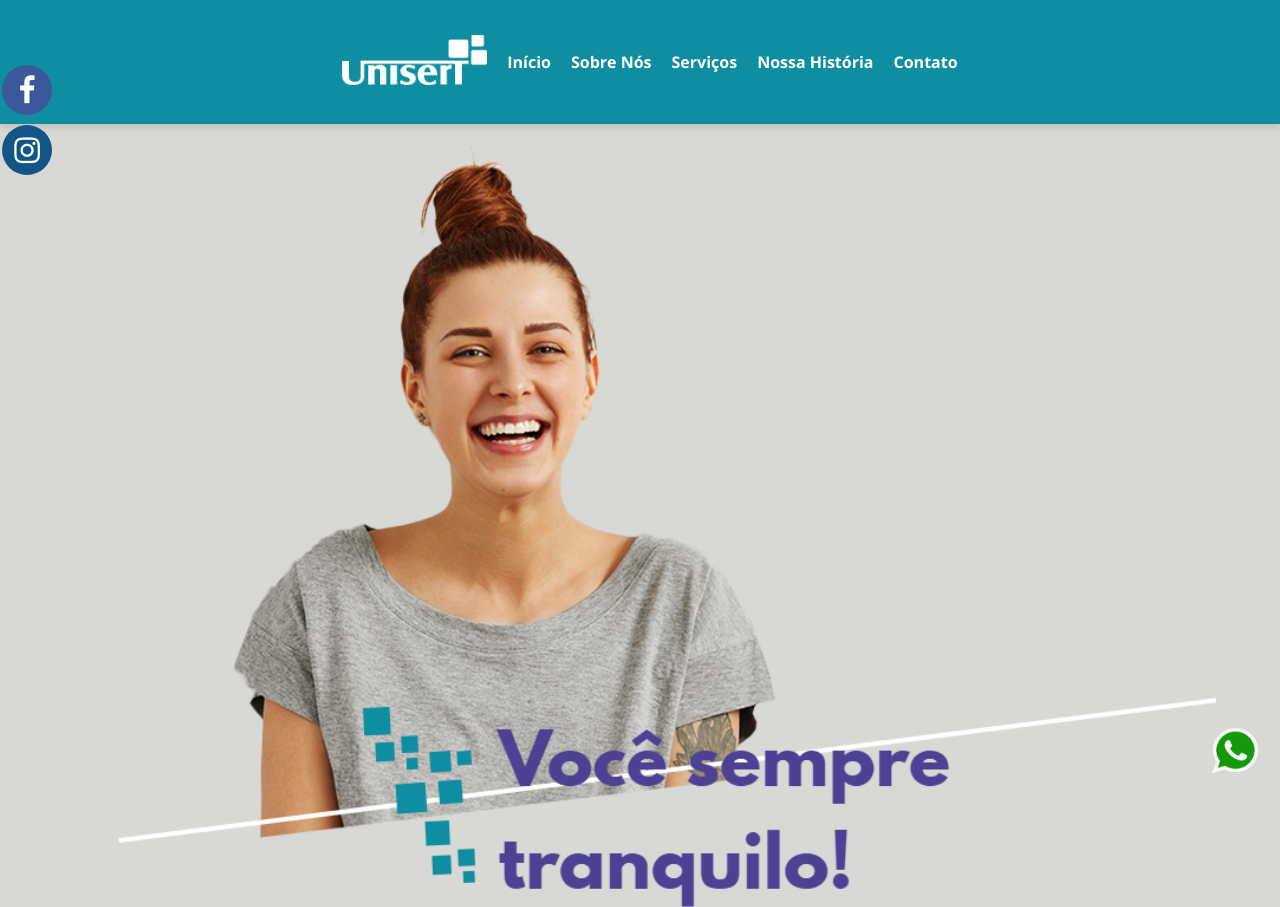
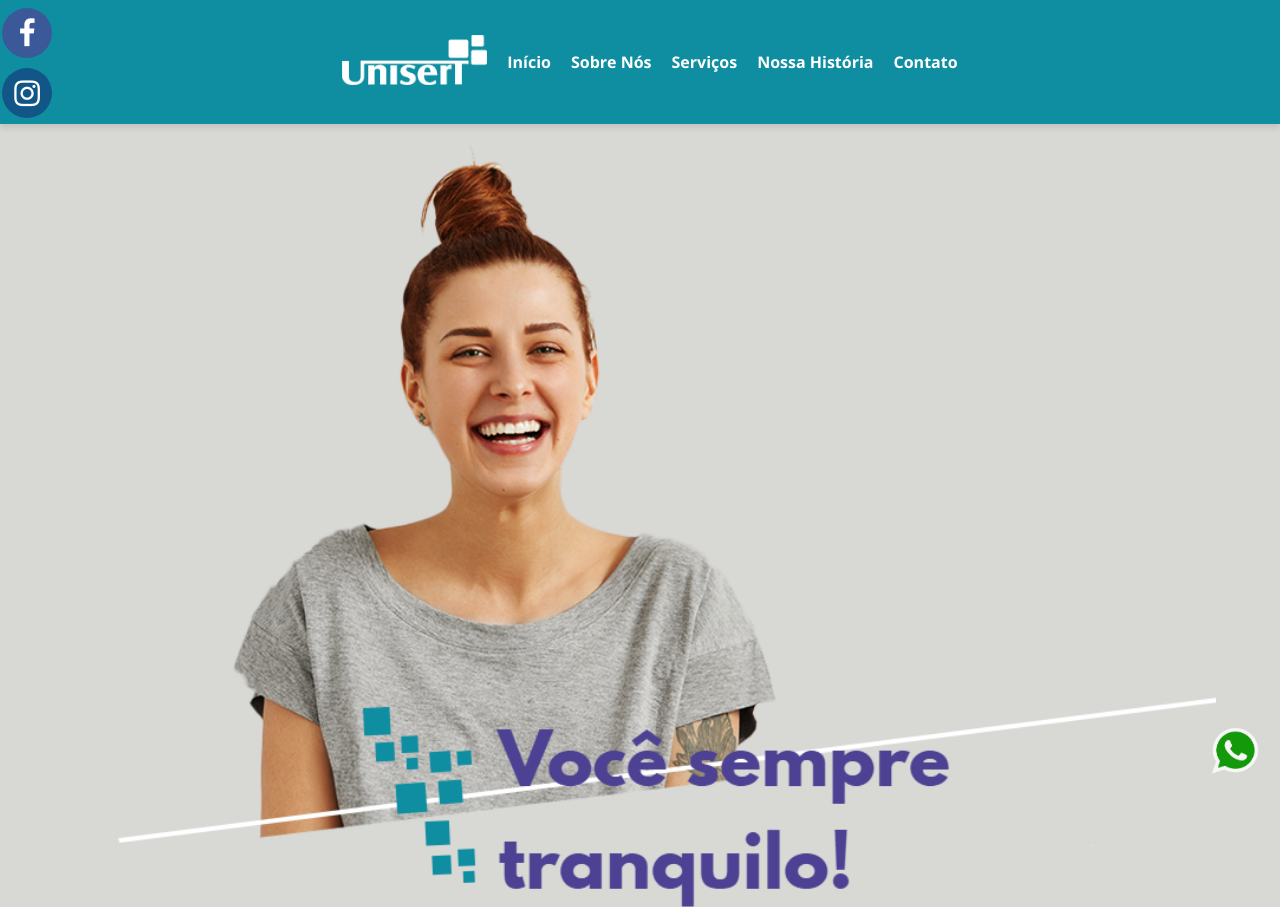
Before and after one commit to edivaldodoj/unisert, a plain HTML site: page index.html in a window 1280 px wide. Shown: the top 907 px of the page. Drawn offline with nearby package versions, Linux system fonts and the light colour scheme.

Commit message:
Update style.css

```diff
--- a/css/style.css
+++ b/css/style.css
@@ -415,6 +415,7 @@ footer {
     display: flex;
     position:fixed;
     z-index: 8888;
+    top: 3px;
 }
 
 .social-icon {
```
